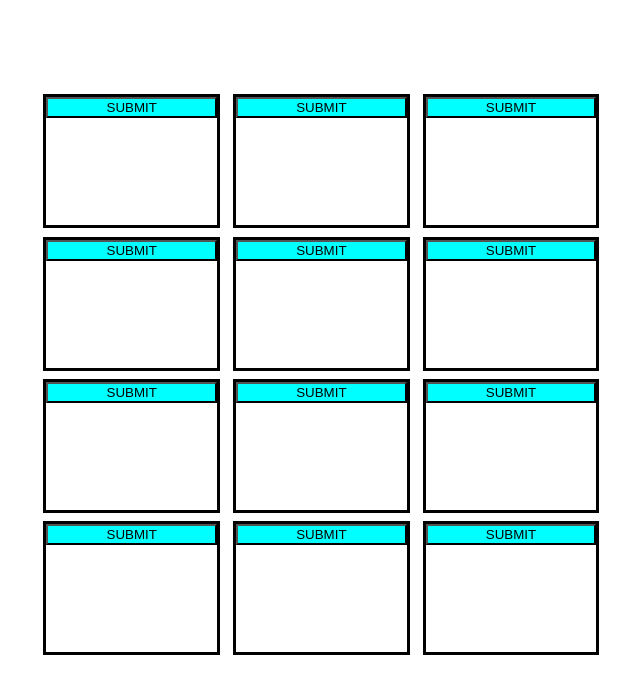
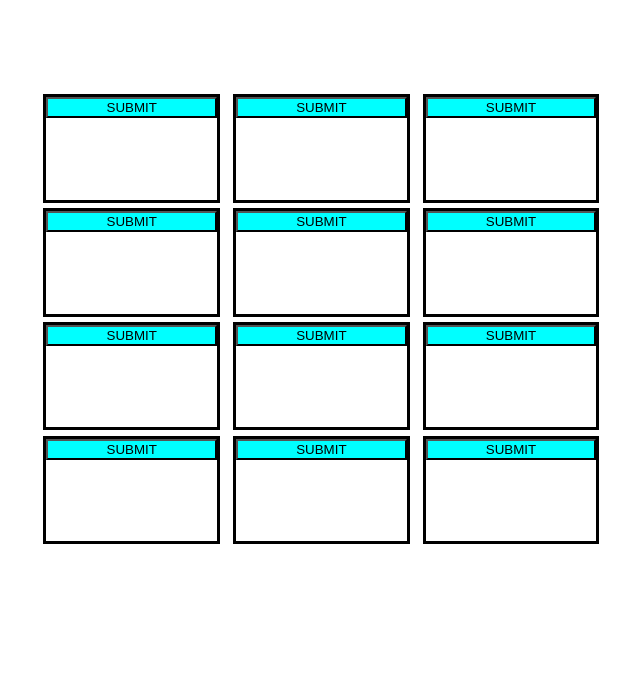
Before and after one commit to egabriel-castillom/memorama, a Flask app: page / in a window 1280 px wide. Shown: the part 430-1123 px from the top of the page, without its empty margins (314-954 px from the left). Run offline with Flask 2, Linux system fonts and the light colour scheme.

Commit message:
Update main_memo.css

```diff
--- a/static/main_memo.css
+++ b/static/main_memo.css
@@ -31,7 +31,7 @@ body {
     padding: 5%;
     display: grid;
     grid-template-columns: 1fr 1fr 1fr;
-    grid-template-rows: 1fr 1fr 1fr 1fr;
+    grid-template-rows: 1fr 1fr 1fr 1fr 1fr;
     aspect-ratio: 1;
 }
 
```
